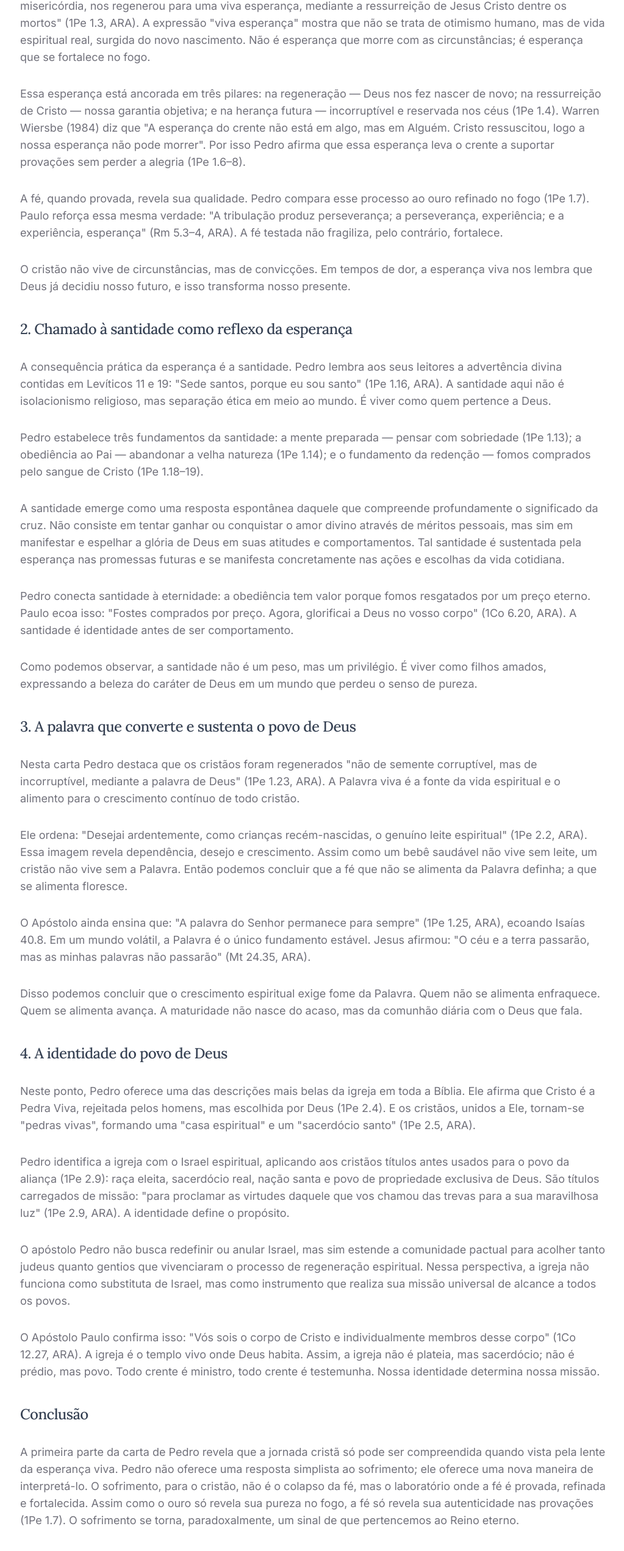
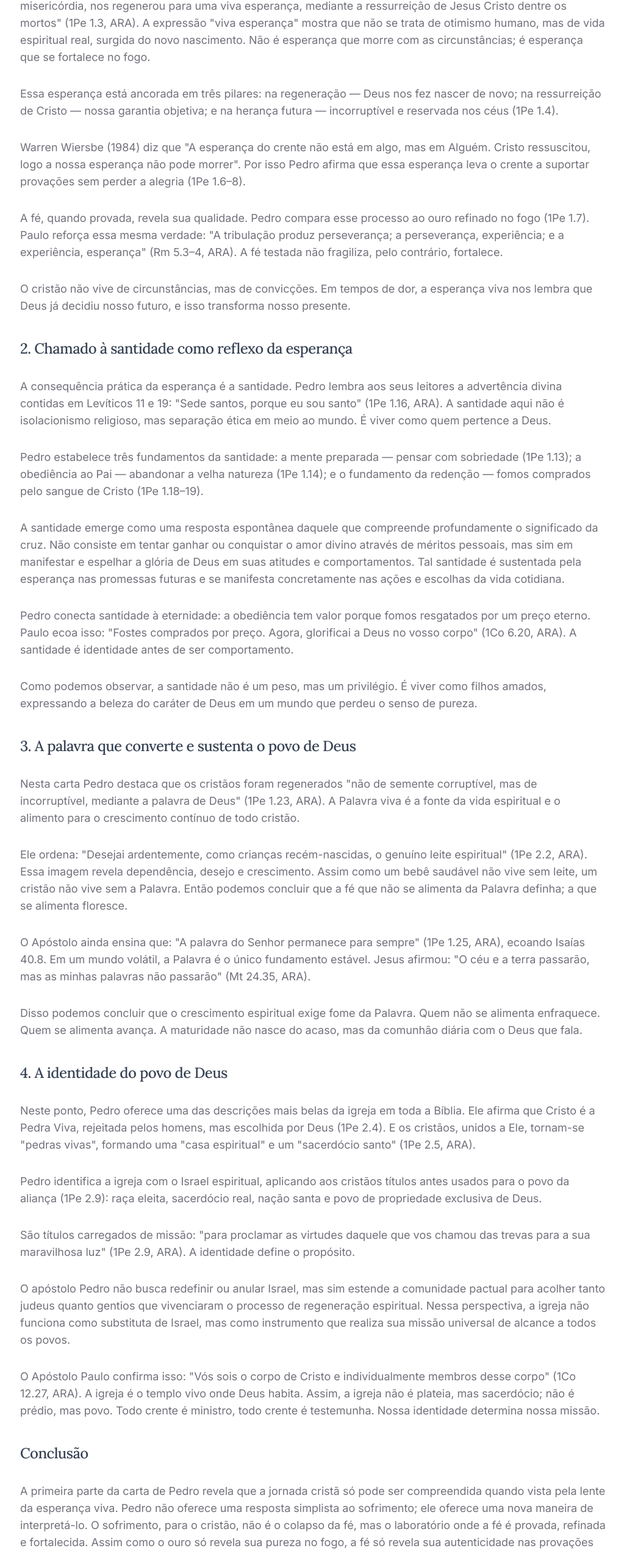
Before and after one commit to oceanodg/ocn-institucional-v4, a Next.js app: page /oceano-academy/materiais-didaticos/pedro in a window 1280 px wide. Shown: the part 3133-5677 px from the top of the page at 61% size, without its empty margins (127-1150 px from the left). Built offline with nearby package versions, Linux system fonts and the light colour scheme.

Commit message:
fix: improve text formatting and readability on "Curso Pedro" page by adjusting paragraph structure and spacing

```diff
--- a/app/(site)/oceano-academy/materiais-didaticos/pedro/page.tsx
+++ b/app/(site)/oceano-academy/materiais-didaticos/pedro/page.tsx
@@ -295,11 +295,13 @@ export default function CursoPedro() {
             Essa esperança está ancorada em três pilares: na regeneração — Deus
             nos fez nascer de novo; na ressurreição de Cristo — nossa garantia
             objetiva; e na herança futura — incorruptível e reservada nos céus
-            (1Pe 1.4). Warren Wiersbe (1984) diz que &quot;A esperança do crente
-            não está em algo, mas em Alguém. Cristo ressuscitou, logo a nossa
-            esperança não pode morrer&quot;. Por isso Pedro afirma que essa
-            esperança leva o crente a suportar provações sem perder a alegria
-            (1Pe 1.6–8).
+            (1Pe 1.4).
+          </P>
+          <P className="">
+            Warren Wiersbe (1984) diz que &quot;A esperança do crente não está
+            em algo, mas em Alguém. Cristo ressuscitou, logo a nossa esperança
+            não pode morrer&quot;. Por isso Pedro afirma que essa esperança leva
+            o crente a suportar provações sem perder a alegria (1Pe 1.6–8).
           </P>
           <P className="">
             A fé, quando provada, revela sua qualidade. Pedro compara esse
@@ -405,9 +407,12 @@ export default function CursoPedro() {
             Pedro identifica a igreja com o Israel espiritual, aplicando aos
             cristãos títulos antes usados para o povo da aliança (1Pe 2.9): raça
             eleita, sacerdócio real, nação santa e povo de propriedade exclusiva
-            de Deus. São títulos carregados de missão: &quot;para proclamar as
-            virtudes daquele que vos chamou das trevas para a sua maravilhosa
-            luz&quot; (1Pe 2.9, ARA). A identidade define o propósito.
+            de Deus.{" "}
+          </P>
+          <P className="">
+            São títulos carregados de missão: &quot;para proclamar as virtudes
+            daquele que vos chamou das trevas para a sua maravilhosa luz&quot;
+            (1Pe 2.9, ARA). A identidade define o propósito.
           </P>
           <P className="">
             O apóstolo Pedro não busca redefinir ou anular Israel, mas sim
@@ -553,12 +558,14 @@ export default function CursoPedro() {
           </P>
           <P className="">
             Assim, Pedro resume a ética cristã em quatro verbos (1Pe 2.17):
-            honrar a todos; amar os irmãos; temer a Deus; respeitar o rei. Ou
-            seja, dignidade para todos, afeição para a igreja, reverência a Deus
-            e ordem social. Podemos então compreender que o nosso comportamento
-            fala mais alto do que nossas palavras. O mundo não precisa apenas
-            ouvir sobre Cristo — precisa vê-lo em nosso modo de viver,
-            trabalhar, obedecer e reagir.
+            honrar a todos; amar os irmãos; temer a Deus; respeitar o rei.
+          </P>
+          <P className="">
+            Ou seja, dignidade para todos, afeição para a igreja, reverência a
+            Deus e ordem social. Podemos então compreender que o nosso
+            comportamento fala mais alto do que nossas palavras. O mundo não
+            precisa apenas ouvir sobre Cristo — precisa vê-lo em nosso modo de
+            viver, trabalhar, obedecer e reagir.
           </P>
         </div>
 
@@ -663,9 +670,12 @@ export default function CursoPedro() {
             deve abandonar o pecado passado (1Pe 4.1–3) e viver para a vontade
             de Deus. Isso provoca estranhamento nos incrédulos (1Pe 4.4), mas a
             integridade vale o custo. Ele lembra que todos prestarão contas (1Pe
-            4.5). O apóstolo destaca três atitudes essenciais: sobriedade para
-            orar (1Pe 4.7), amor que cobre pecados (1Pe 4.8) e serviço com os
-            dons recebidos (1Pe 4.10–11).
+            4.5).
+          </P>
+          <P className="">
+            O apóstolo destaca três atitudes essenciais: sobriedade para orar
+            (1Pe 4.7), amor que cobre pecados (1Pe 4.8) e serviço com os dons
+            recebidos (1Pe 4.10–11).
           </P>
           <P className="">
             No capítulo 5, a ênfase é liderança serva (1Pe 5.1–4), humildade
@@ -790,11 +800,14 @@ export default function CursoPedro() {
           <P className="">
             Pedro explica como recebemos esse &quot;tudo&quot;: pela graça, pelo
             conhecimento de Cristo e por meio das promessas preciosas e
-            grandíssimas (2Pe 1.4). Essas promessas nos fazem
-            &quot;co-participantes da natureza divina&quot; — não no sentido de
-            nos tornarmos deuses, mas de sermos transformados pelo caráter santo
-            do Senhor (Ef 4.24). Participar da natureza divina significa ser
-            transformado moralmente pela ação e influência do Espírito Santo.
+            grandíssimas (2Pe 1.4).
+          </P>
+          <P className="">
+            Essas promessas nos fazem &quot;co-participantes da natureza
+            divina&quot; — não no sentido de nos tornarmos deuses, mas de sermos
+            transformados pelo caráter santo do Senhor (Ef 4.24). Participar da
+            natureza divina significa ser transformado moralmente pela ação e
+            influência do Espírito Santo.
           </P>
           <P className="">
             O cristão não vive carente de poder. Já recebemos tudo. A maturidade
@@ -891,10 +904,13 @@ export default function CursoPedro() {
           </P>
           <P className="">
             Ele recorda a transfiguração (Mt 17.1–8): viu a glória, ouviu a voz
-            do Pai e presenciou a majestade de Cristo. Pedro não baseia sua fé
-            em emoções, mas em fatos. Ele desmente os falsos mestres que
-            alegavam visões e revelações místicas. A revelação verdadeira não é
-            fruto de imaginação humana, mas da intervenção de Deus.
+            do Pai e presenciou a majestade de Cristo.
+          </P>
+          <P className="">
+            Pedro não baseia sua fé em emoções, mas em fatos. Ele desmente os
+            falsos mestres que alegavam visões e revelações místicas. A
+            revelação verdadeira não é fruto de imaginação humana, mas da
+            intervenção de Deus.
           </P>
           <P className="">
             O teólogo Stott (1996) observa que &quot;a fé cristã se apoia em
@@ -1142,12 +1158,15 @@ export default function CursoPedro() {
           </P>
           <P className="">
             A lógica deles era simples: nada muda; tudo continua igual; se Deus
-            não interveio até agora, não intervirá. Isso é naturalismo puro,
-            filosofia sem transcendência. Pedro responde de três maneiras: eles
-            ignoram a criação — o mundo não surgiu sozinho (Gn 1.1), Deus criou;
-            ignoram o dilúvio — o mundo já foi destruído uma vez como juízo (Gn
-            6–9); e ignoram o propósito de Deus — o céu e a terra atuais
-            &quot;estão reservados para o fogo&quot; (2Pe 3.7).
+            não interveio até agora, não intervirá.
+          </P>
+          <P className="">
+            Isso é naturalismo puro, filosofia sem transcendência. Pedro
+            responde de três maneiras: eles ignoram a criação — o mundo não
+            surgiu sozinho (Gn 1.1), Deus criou; ignoram o dilúvio — o mundo já
+            foi destruído uma vez como juízo (Gn 6–9); e ignoram o propósito de
+            Deus — o céu e a terra atuais &quot;estão reservados para o
+            fogo&quot; (2Pe 3.7).
           </P>
           <P className="">
             No mesmo sentido Paulo afirma que &quot;Deus ordenou os tempos e
```
